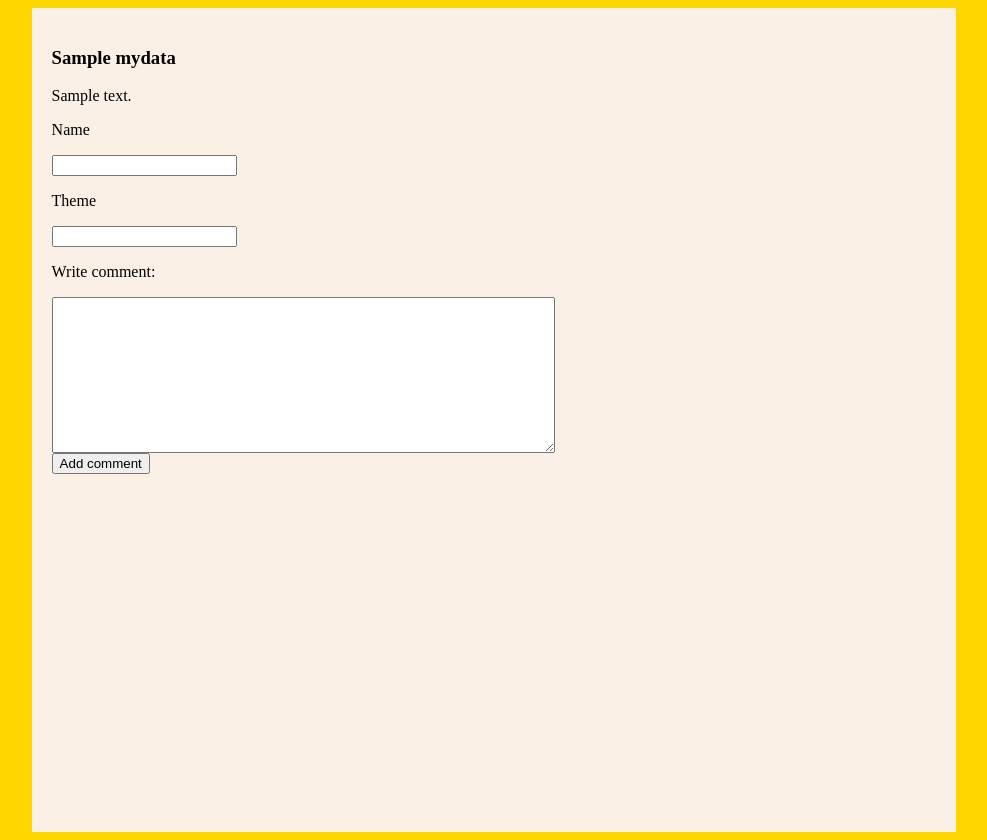
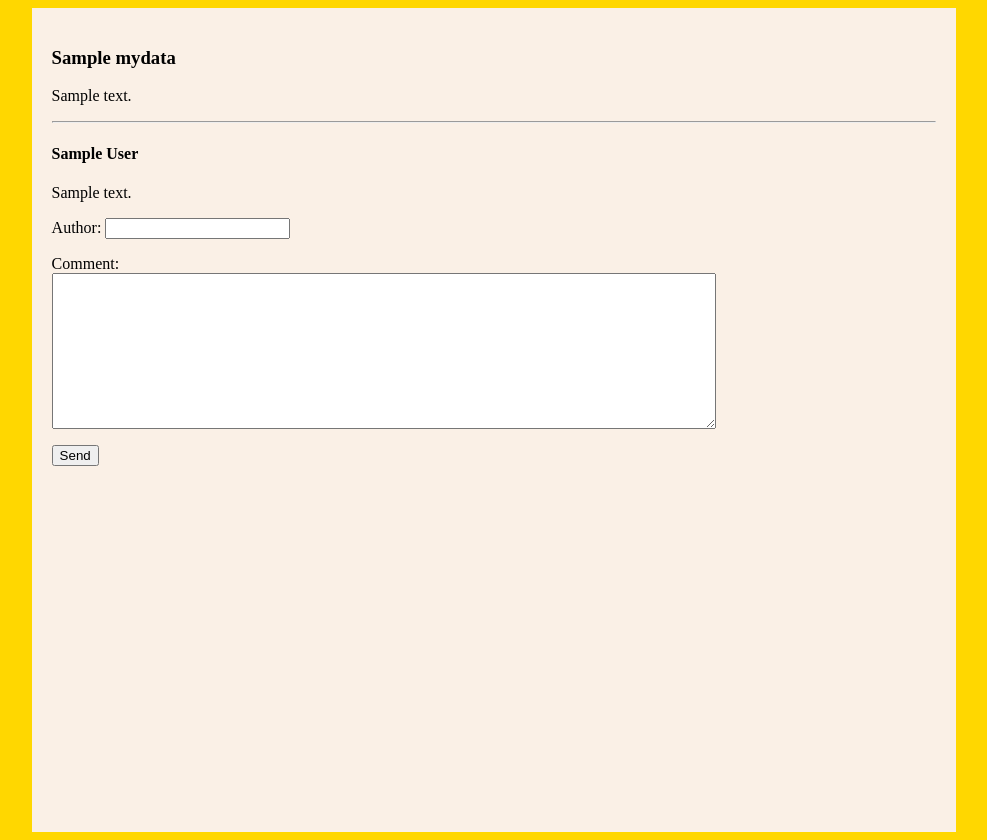
Before and after one commit to A1exeyDunin/WARP, a PHP site: the page made by proj1/view/single_view.php in a window 1280 px wide. Shown: the whole page, without its empty margins (146-1133 px from the left). Run offline with PHP 8.4, Linux system fonts and the light colour scheme; tables that the repository leaves empty or names only in its code hold one stand-in row (values such as "Sample post"); the template is opened without the code that fills it: most values are stand-ins (such as "Sample title", 1, 10 or a date in 2020).

Commit message:
добавил 2 функции на добавление и вывод, в сингл_артиклес посты написал, но не добавляет, ругается на неправильный юрл.

```diff
--- a/proj1/view/single_view.php
+++ b/proj1/view/single_view.php
@@ -9,25 +9,32 @@
     <body>
 
         <div class="content">
-            <?php
-            // echo $mydata['title'] . "<br/>" . $mydata['text'] . "<br/>";
-            ?>
-
 
             <h3><?= $mydata['title'] ?></h3>
             <p><?= $mydata['text'] ?></p>
 
+            <hr>
 
-            <form action="" method="post">
-                <p>Name</p>
-                <input type="text">
-                <p>Theme</p>
-                <input type="text">
-                <p>Write comment:</p>
-                <textarea name="comment" rows="10" cols="60"></textarea>
-                <br>
-                <input type="submit" value="Add comment">
+            <h4><?= $mydata['author'] ?></h4>
+            <p><?= $mydata['comment'] ?></p>
+
+            <form name="comment" action="single_view.php" method="post">
+                <p>
+                    <label>Author:</label>
+                    <input type="text" name="name" />
+                </p>
+                <p>
+                    <label>Comment:</label>
+                    <br />
+                    <textarea name="text_comment" cols="80" rows="10"></textarea>
+                </p>
+                <p>
+                    <input type="hidden" name="page_id" value="150" />
+                    <input type="submit" value="Send" />
+                </p>
             </form>
         </div>
+
+
     </body>
 </html>
```
Also changed, not shown: proj1/functions/functions.php (+14 -7 lines), proj1/nbproject/private/private.xml (+4 -5 lines), proj1/single_article.php (+7 -3 lines).
